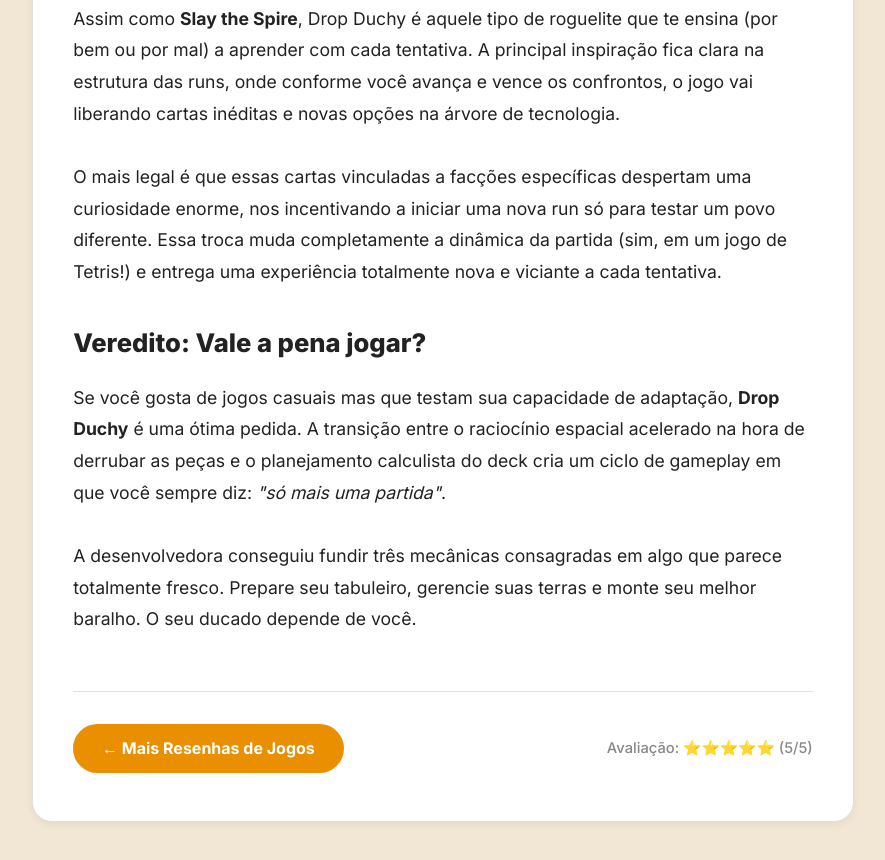
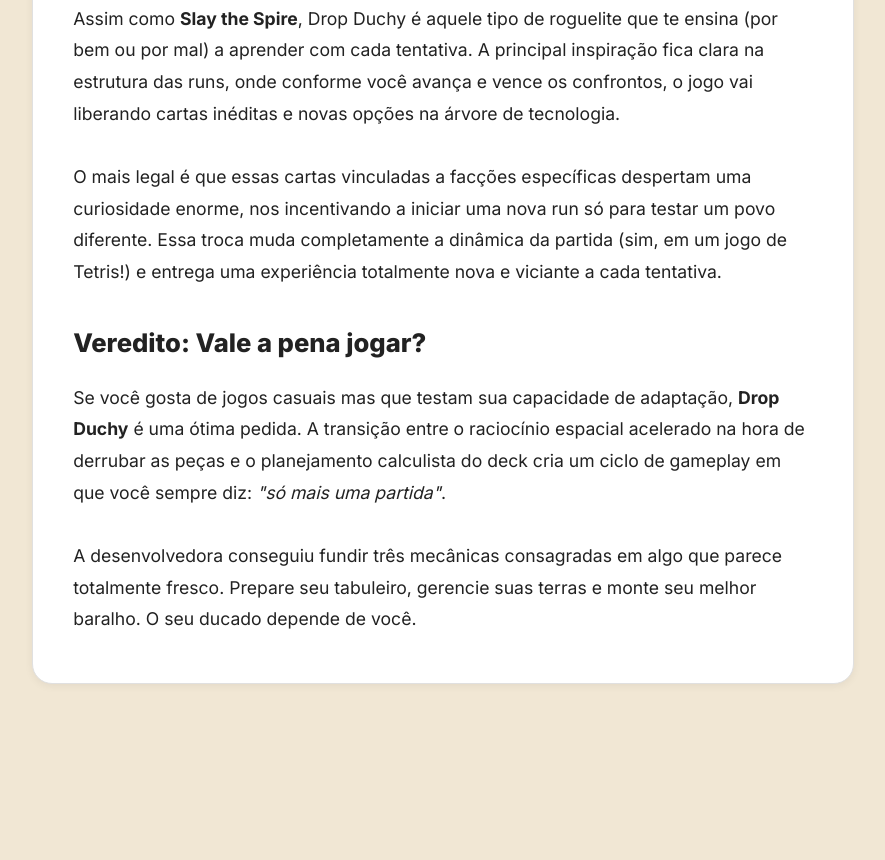
Before and after one commit to Adle-er/resenhaseetc, a website: page resenhas/jogos-digitais/drop-duchy.html in a window 1280 px wide. Shown: the part 2983-3843 px from the top of the page, without its empty margins (197-1082 px from the left). After the commit the page ends 3787 px from the top, so only its background shows below. Drawn offline with Linux system fonts and the light colour scheme.

Commit message:
resenha drop duchy

```diff
--- a/resenhas/jogos-digitais/drop-duchy.html
+++ b/resenhas/jogos-digitais/drop-duchy.html
@@ -196,18 +196,6 @@
 
         </div>
 
-        <!-- Article Footer Navigation -->
-        <div
-          style="margin-top: 3.5rem; padding-top: 2rem; border-top: 1px solid var(--border); display: flex; justify-content: space-between; align-items: center; flex-wrap: wrap; gap: 1rem;">
-          <a href="/resenhas/jogos"
-            style="display: inline-flex; align-items: center; gap: 0.5rem; background: var(--orange); color: var(--white); padding: 0.75rem 1.8rem; border-radius: 50px; font-weight: 700; text-decoration: none; transition: var(--transition);">
-            ← Mais Resenhas de Jogos
-          </a>
-          <span style="color: var(--text-muted); font-size: 0.92rem; font-weight: 500;">
-            Avaliação: ⭐⭐⭐⭐⭐ (5/5)
-          </span>
-        </div>
-
       </article>
 
     </div>
```
